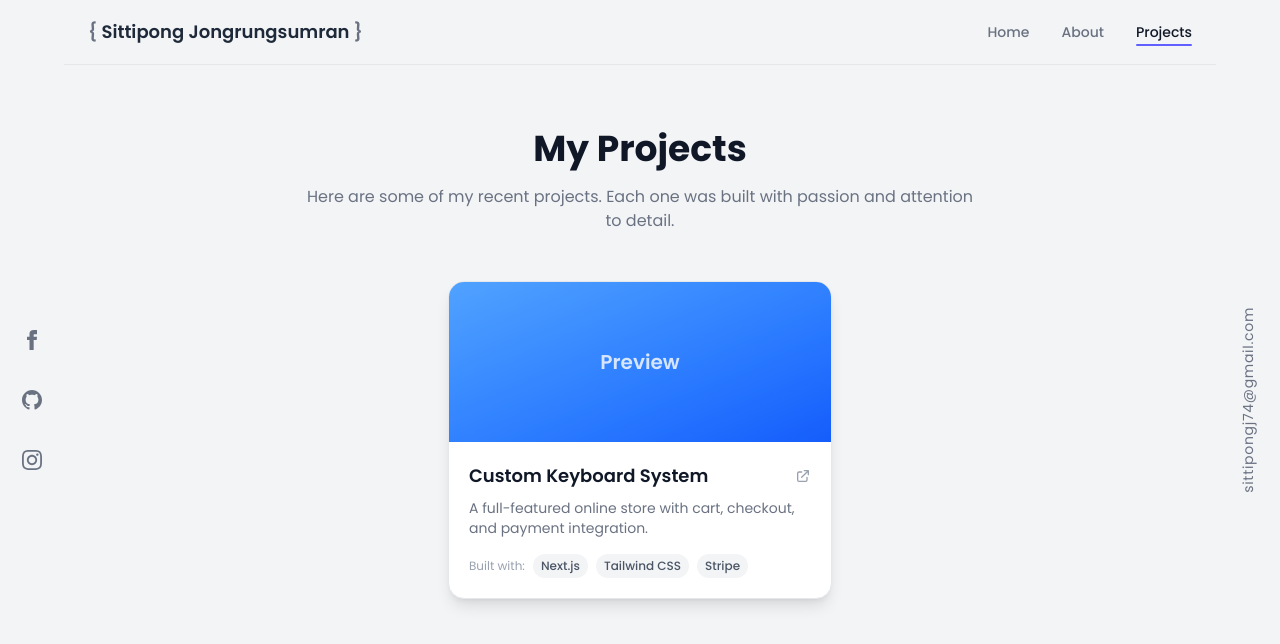
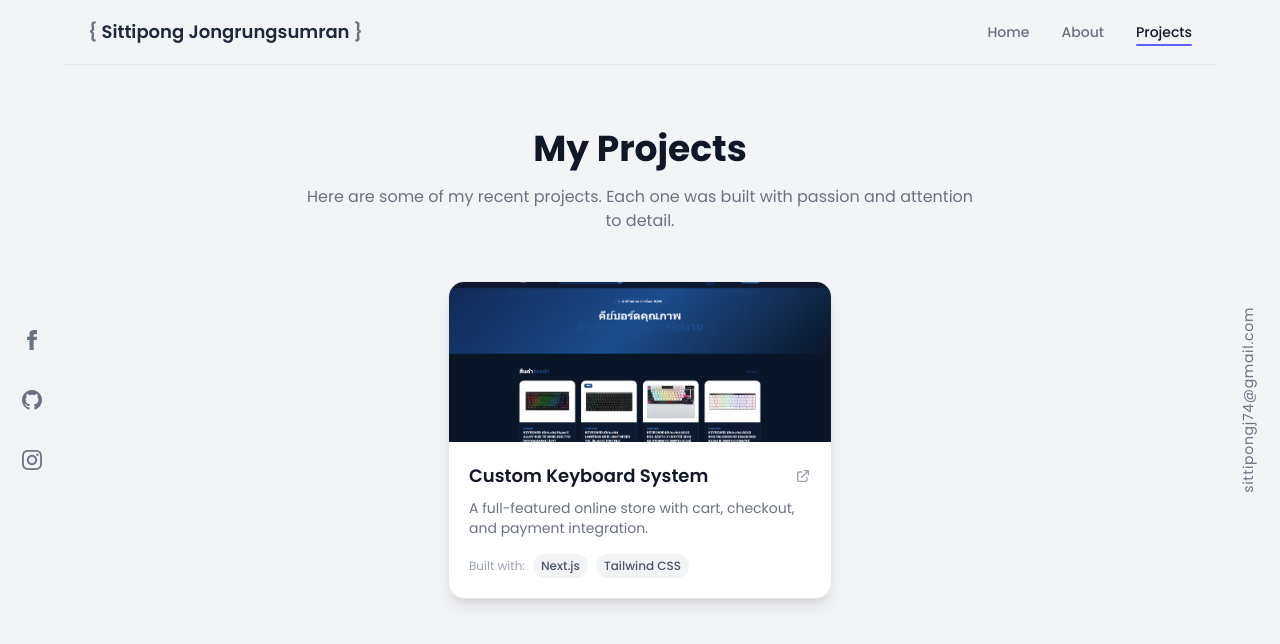
Before and after one commit to oBAllOlo/Portfolio, a Next.js app in the folder my-portfolio/: page /portfolio in a window 1280 px wide. Shown: the top 644 px of the page. Built offline with nearby package versions, Linux system fonts and the light colour scheme.

Commit message:
edit My Projects

```diff
--- a/my-portfolio/app/portfolio/page.tsx
+++ b/my-portfolio/app/portfolio/page.tsx
@@ -1,6 +1,7 @@
 "use client";
 
 import Link from "next/link";
+import Image from "next/image";
 import ScrollAnimation from "../components/ScrollAnimation";
 
 interface Project {
@@ -8,7 +9,7 @@ interface Project {
   description: string;
   technologies: string[];
   link: string;
-  gradient: string;
+  imageUrl: string;
 }
 
 export default function Portfolio() {
@@ -17,9 +18,9 @@ export default function Portfolio() {
       title: "Custom Keyboard System",
       description:
         "A full-featured online store with cart, checkout, and payment integration.",
-      technologies: ["Next.js", "Tailwind CSS", "Stripe"],
+      technologies: ["Next.js", "Tailwind CSS"],
       link: "https://my-ecom-rho.vercel.app/",
-      gradient: "from-blue-400 to-blue-600",
+      imageUrl: "/cover_image_ecom.png",
     },
   ];
 
@@ -42,13 +43,14 @@ export default function Portfolio() {
             <ScrollAnimation key={index} delay={index * 100}>
               <Link href={project.link} target="_blank" rel="noopener noreferrer" className="block group h-full max-w-sm">
                 <article className="h-full bg-white dark:bg-gray-800 rounded-2xl overflow-hidden shadow-lg border border-gray-200 dark:border-gray-700 transition-all duration-300 hover:-translate-y-2 hover:shadow-2xl hover:border-indigo-500/50">
-                  {/* Project Preview with hover effect */}
-                  <div
-                    className={`h-40 bg-gradient-to-br ${project.gradient} flex items-center justify-center relative overflow-hidden`}
-                  >
-                    <span className="text-white text-xl font-semibold opacity-80 group-hover:scale-110 transition-transform duration-300">
-                      Preview
-                    </span>
+                  {/* Project Preview Image */}
+                  <div className="h-40 relative overflow-hidden bg-gray-100 dark:bg-gray-700">
+                    <Image
+                      src={project.imageUrl}
+                      alt={project.title}
+                      fill
+                      className="object-cover group-hover:scale-110 transition-transform duration-300"
+                    />
                     {/* Shine effect on hover */}
                     <div className="absolute inset-0 bg-gradient-to-r from-transparent via-white/20 to-transparent -translate-x-full group-hover:translate-x-full transition-transform duration-700"></div>
                   </div>
```
Also changed, not shown: my-portfolio/public/cover_image_ecom.png (added).
